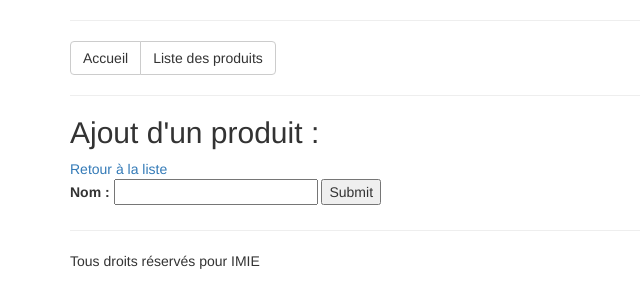
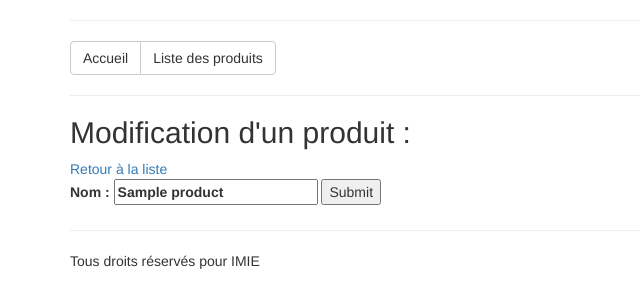
Before and after one commit to imie-source/ITDSL04Doctrine, a PHP site: template src/View/product/formView.php in a window 1280 px wide. Shown: the part 60-368 px from the top of the page, without its empty margins (0-640 px from the left). Run offline with PHP 8.4, Linux system fonts and the light colour scheme; the template is opened without the code that fills it: most values are stand-ins (such as "Sample title", 1, 10 or a date in 2020); some libraries are stand-ins or nearby versions.

Commit message:
Product Update

```diff
--- a/src/Dispatcher.php
+++ b/src/Dispatcher.php
@@ -26,7 +26,6 @@ class Dispatcher
         $flag = true;
         if(!is_null($this->url)){
             $this->match($this->url);
-            var_dump($this->result);die;
             if(isset($this->result[0]) && isset($this->result[1])) {
                 $path = __DIR__ . DIRECTORY_SEPARATOR .'Controller' . DIRECTORY_SEPARATOR . ucfirst($this->result[0]) . 'Controller.php';
                 $controller = '\\Imie\\Controller\\' . ucfirst($this->result[0]) . 'Controller';
--- a/src/View/product/formView.php
+++ b/src/View/product/formView.php
@@ -1,4 +1,4 @@
-<h2>Ajout d'un produit :</h2>
+<h2><?= $product->getId() ? "Modification" : "Ajout" ?> d'un produit :</h2>
 <a href="<?= PATH ?>/index.php/product/index">Retour à la liste</a>
 <form method="POST">
     <?php if(!empty($msg)): ?>
@@ -6,9 +6,10 @@
             <?= $msg ?>
         </div>
     <?php endif; ?>
+    <input type="hidden" name="id" value="<?= $product->getId()?>" />
     <label>
         Nom :
-        <input type="text" name="name" />
+        <input type="text" name="name" value="<?= $product->getName() ?>"/>
     </label>
     <input type="submit" />
 </form>
--- a/src/View/product/indexView.php
+++ b/src/View/product/indexView.php
@@ -13,7 +13,7 @@
                 <a href="<?= PATH . '/index.php/product/remove/'. $product->getId() ?>" class="btn btn-danger">
                     <i class="fa fa-trash"></i>
                 </a>
-                <a href="" class="btn btn-info">
+                <a href="<?= PATH . '/index.php/product/add/' . $product->getId() ?>" class="btn btn-info">
                     <i class="fa fa-pencil"></i>
                 </a>
             </td>
```
Also changed, not shown: src/Controller/ProductController.php (+19 -6 lines), db.sqlite.
